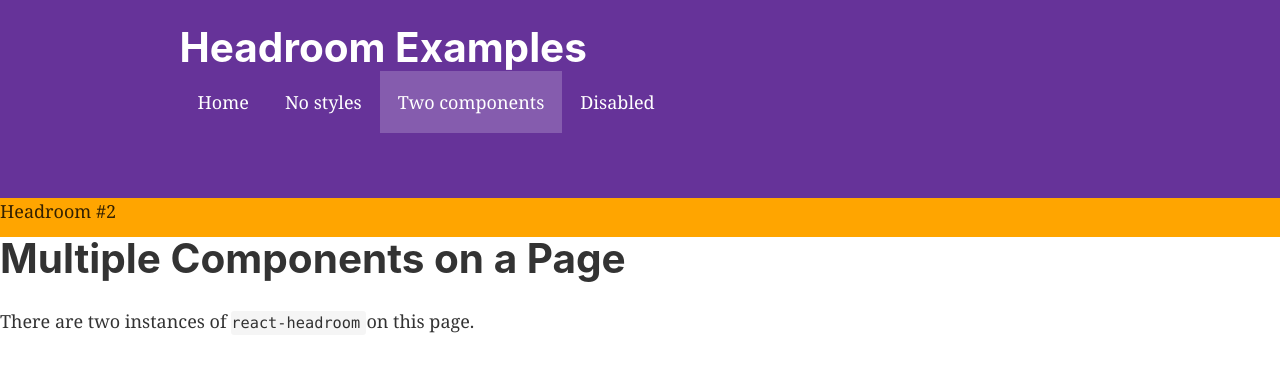
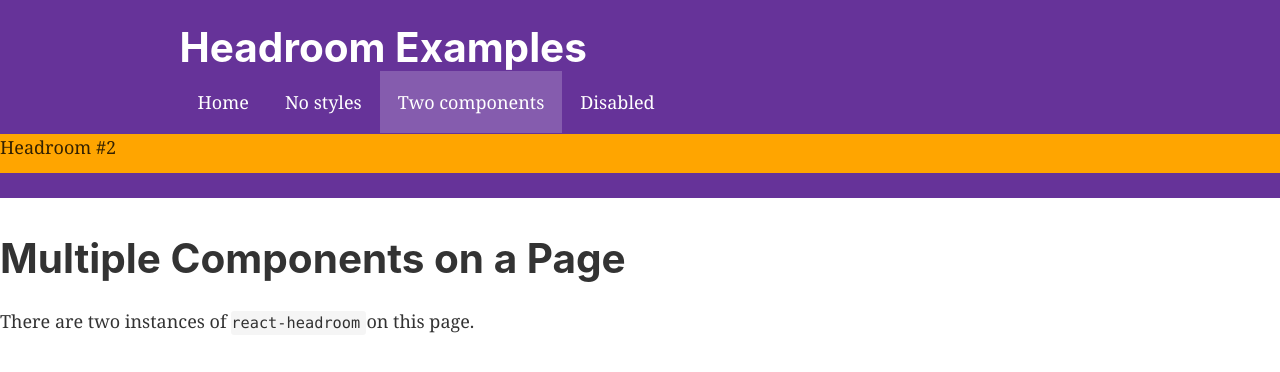
Before and after one commit to endymion1818/react-headroom-examples, a Gatsby site: page /two-components in a window 1280 px wide. Shown: the top 372 px of the page. Built offline with nearby package versions, Linux system fonts and the light colour scheme; Gatsby itself is replaced by a stand-in of ours.

Commit message:
updating two headrooms

```diff
--- a/src/pages/two-components.js
+++ b/src/pages/two-components.js
@@ -10,11 +10,10 @@
     top: 0;
     left: 0;
     right: 0;
-    zIndex: 1;
+    z-index: 2;
   }
   .headroom--unfixed {
     position: relative;
-    transform: translateY(0);
   }
   .headroom--scrolled {
     transition: transform 200ms ease-in-out;
@@ -25,7 +24,23 @@
   }
   .headroom--pinned {
     position: fixed;
-    transform: translateY(0%);
+    transform: translateY(127%);
+  }
+  @media (min-width: 768px) {
+      .headroom--unfixed {
+          position: relative;
+          transform: translateY(-64px);
+      }
+      .headroom--unpinned {
+          position: fixed;
+          transform: translateY(-50%);
+      }
+      .headroom--pinned {
+          transform: translateY(11%);
+      }
+      .headroom--scrolled {
+          transform: translateY(200px);
+      }
   }
 `
 
```
